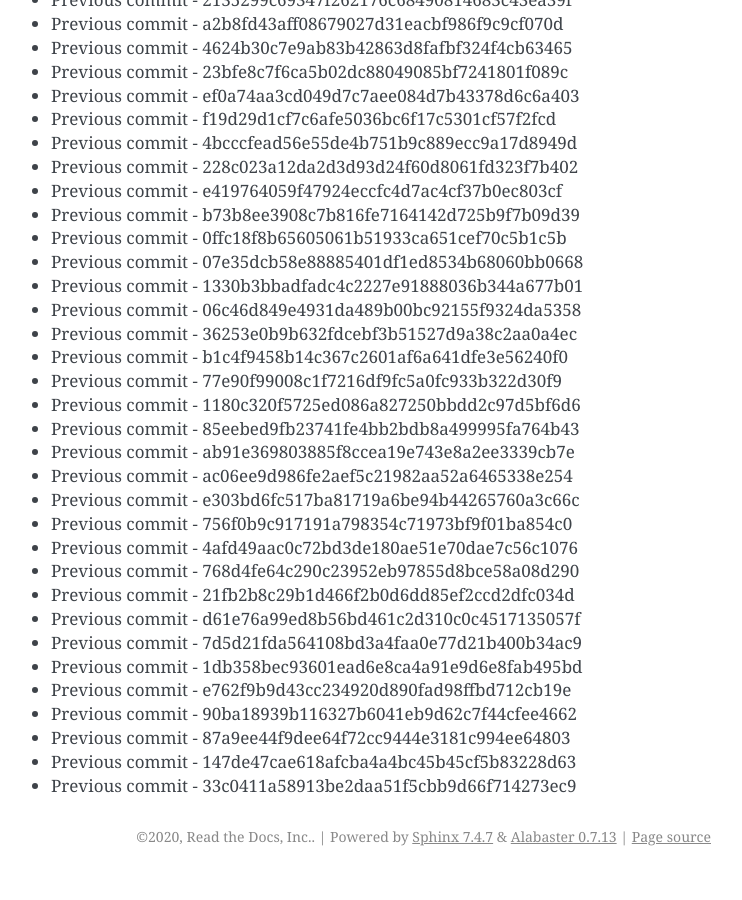
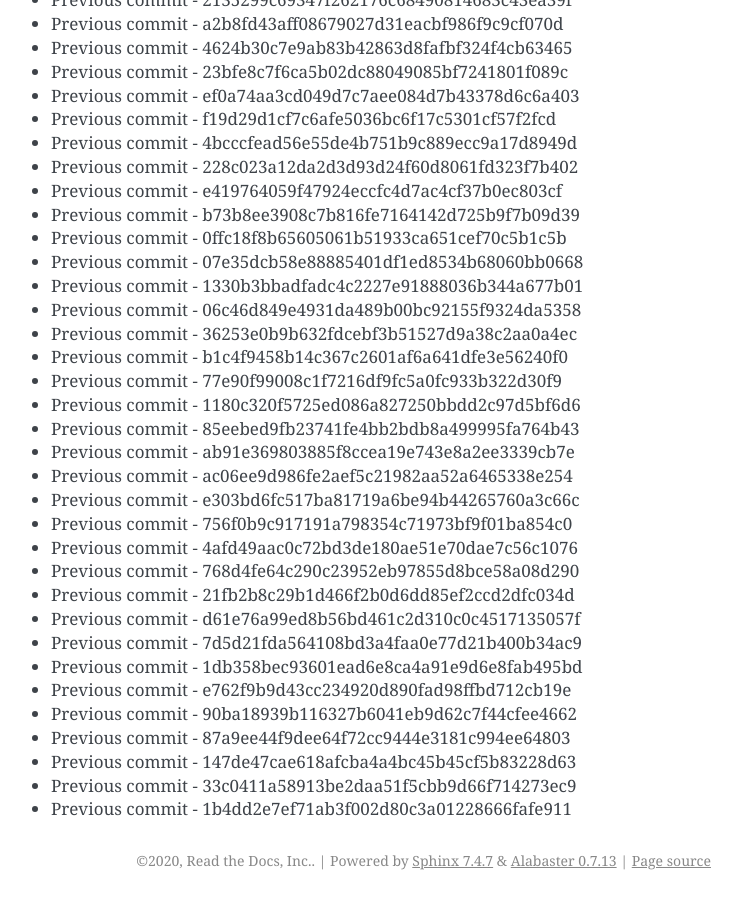
Before and after one commit to readthedocs/rtd-git-stresstest, a Sphinx documentation site: the page built from docs/updates.rst, in a window 1280 px wide and 900 px high, scrolled down 66049 px. Shown: the whole window, without its empty margins (399-1141 px from the left). Built offline with Sphinx 7.4.7, drawn with Linux system fonts in a browser that asks for light colours; before the commit the page ends 66925 px from its top, so only the background shows below that.

Commit message:
Generating commit from previous: 1b4dd2e7ef71ab3f002d80c3a01228666fafe911

```diff
--- a/docs/updates.rst
+++ b/docs/updates.rst
@@ -2807,3 +2807,4 @@ It can be tested for any performance characteristics.
 * Previous commit - 87a9ee44f9dee64f72cc9444e3181c994ee64803
 * Previous commit - 147de47cae618afcba4a4bc45b45cf5b83228d63
 * Previous commit - 33c0411a58913be2daa51f5cbb9d66f714273ec9
+* Previous commit - 1b4dd2e7ef71ab3f002d80c3a01228666fafe911
```
